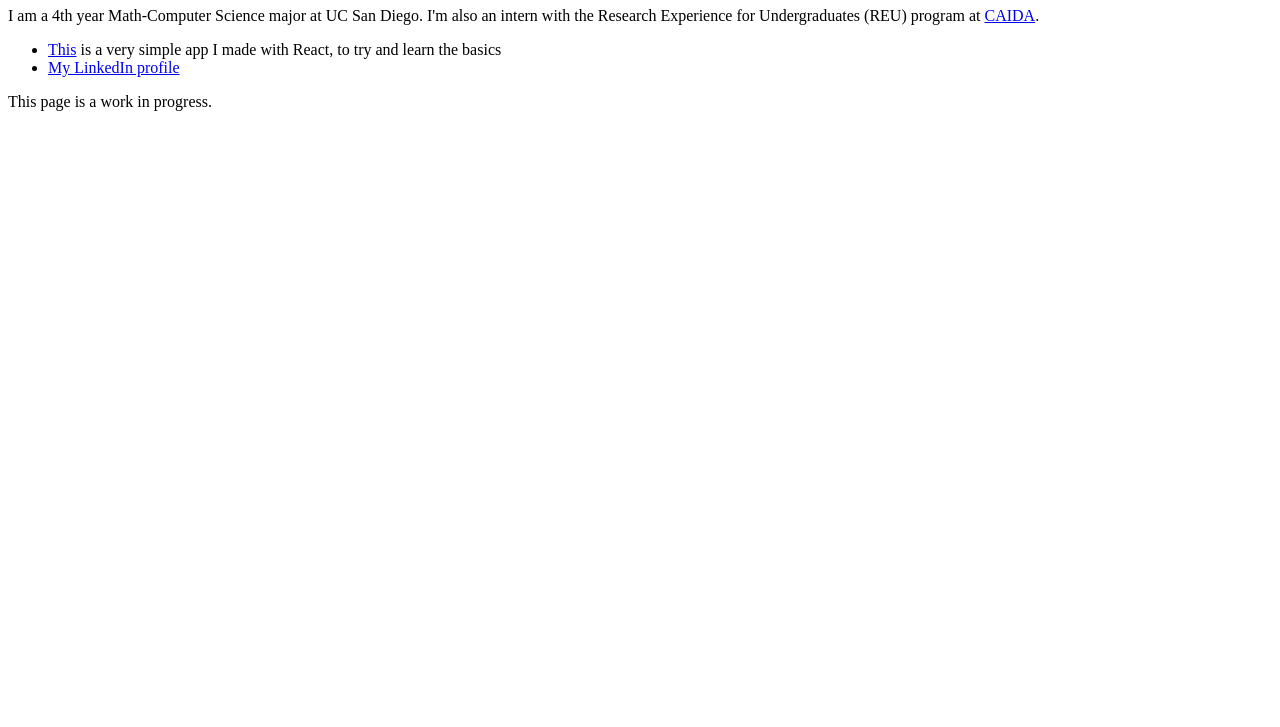
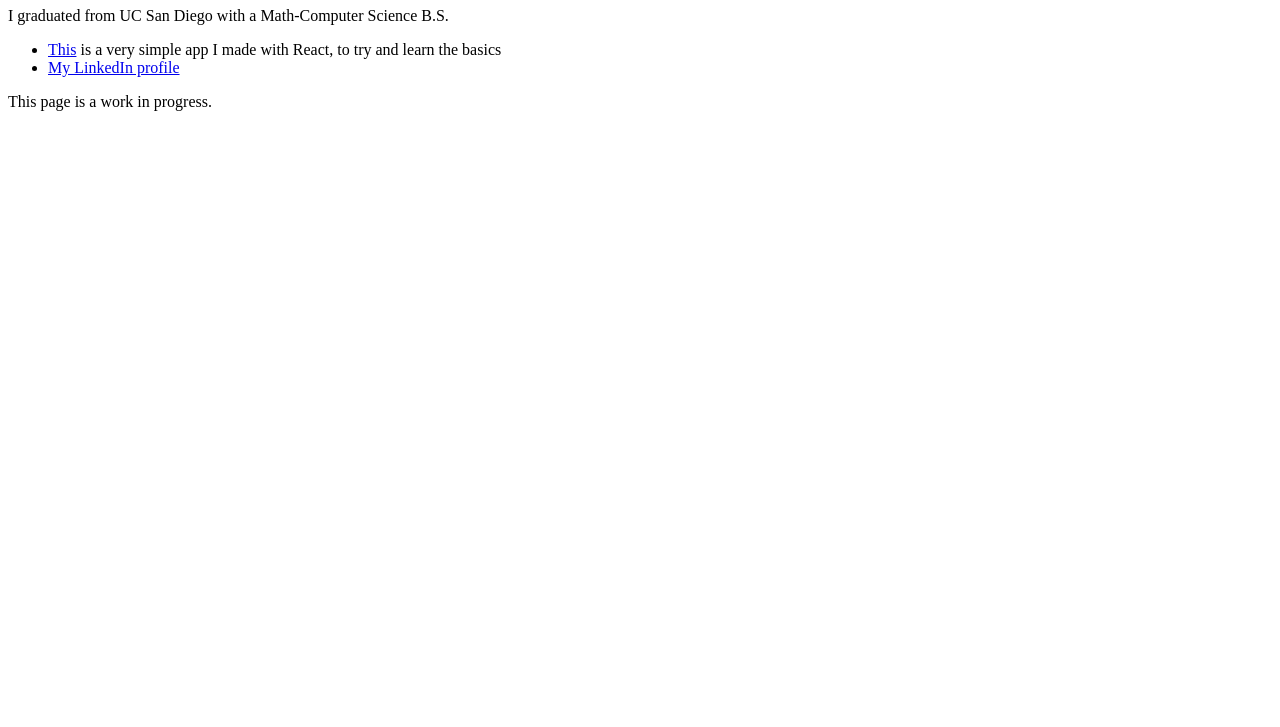
Before and after one commit to richmass1/richmass1.github.io, a plain HTML site: page index.html in a window 1280 px wide. Shown: the part 73-800 px from the top of the page. Drawn offline with Linux system fonts and the light colour scheme.

Commit message:
Update index.html

```diff
--- a/index.html
+++ b/index.html
@@ -2,7 +2,7 @@
 <html>
 <body>
 <h1>Hi, welcome to Richard Masser-Frye's homepage.</h1>
-<p>I am a 4th year Math-Computer Science major at UC San Diego. I'm also an intern with the Research Experience for Undergraduates (REU) program at <a href="https://caida.org/">CAIDA</a>.</p>
+<p>I graduated from UC San Diego with a Math-Computer Science B.S.</p>
 <ul>
     <li><a href="react-hanoi">This</a> is a very simple app I made with React, to try and learn the basics</li>
     <li><a href="https://www.linkedin.com/in/richard-masser-frye-1a7a8327a/">My LinkedIn profile</a></li>
```
